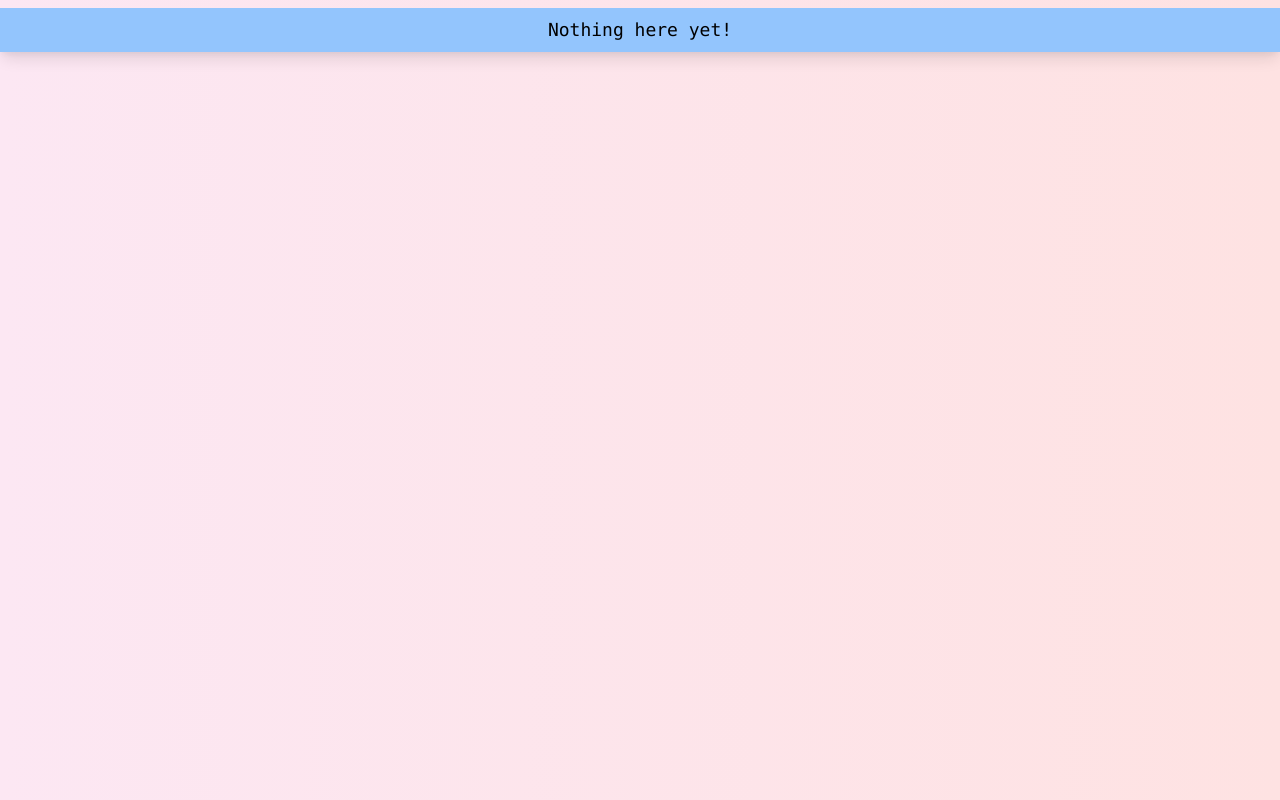
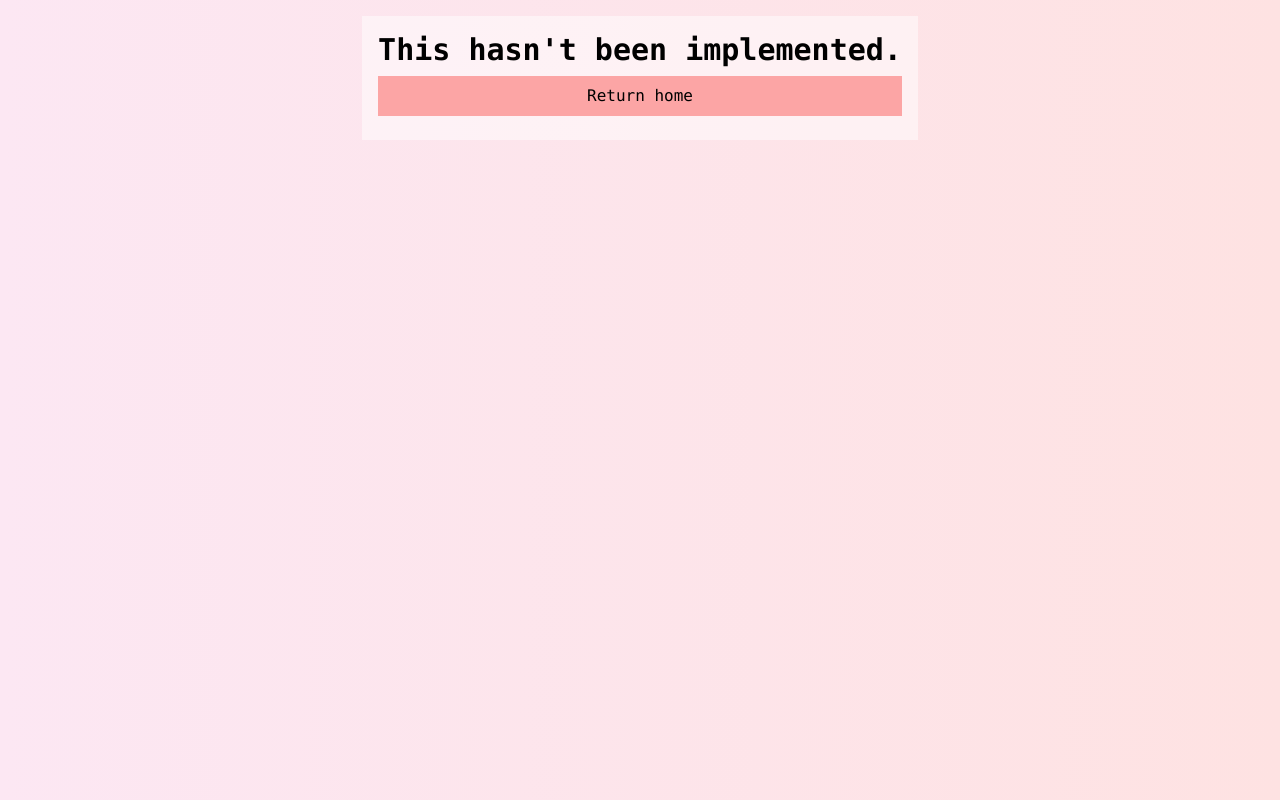
Before and after one commit to sheepy0125/NewMinecraftGearFormSite, a React (Create React App) app: page /NotImplemented in a window 1280 px wide. Built offline with nearby package versions, Linux system fonts and the light colour scheme.

Commit message:
Added client side routing, boilerplate, and error pages

```diff
--- a/package.json
+++ b/package.json
@@ -8,6 +8,8 @@
 		"@testing-library/user-event": "^12.1.10",
 		"react": "^17.0.2",
 		"react-dom": "^17.0.2",
+		"react-router": "^5.2.0",
+		"react-router-dom": "^5.2.0",
 		"react-scripts": "4.0.3",
 		"web-vitals": "^1.0.1"
 	},
@@ -42,5 +44,5 @@
 		"postcss": "^7.0.36",
 		"tailwindcss": "npm:@tailwindcss/postcss7-compat@^2.1.4"
 	},
-	"proxy": "localhost:3001"
+	"proxy": "http://localhost:3001"
 }
--- /dev/null
+++ b/src/App.js
@@ -0,0 +1,35 @@
+import {BrowserRouter as Router, Route, Redirect, Switch} from "react-router-dom";
+
+import Navbar from "./components/boilerplate/navbar.jsx";
+import Index from "./components/pages/index.jsx";
+import PageNotFound from "./components/pages/errors/pageNotFound.jsx";
+import NotImplemented from "./components/pages/errors/notImplemented.jsx";
+
+export default function App() {
+	return (
+		<Router>
+			<div className="content">
+				<Switch>
+					{/* Home page */}
+					<Route exact path="/home">
+						<Navbar />
+						<Index />
+					</Route>
+
+					{/* Home redirect */}
+					<Route exact path="/">
+						<Redirect to="/home" />
+					</Route>
+
+					{/* Not implemented */}
+					<Route path="/NotImplemented">
+						<NotImplemented />
+					</Route>
+
+					{/* 404 */}
+					<PageNotFound />
+				</Switch>
+			</div>
+		</Router>
+	);
+}
--- /dev/null
+++ b/src/components/boilerplate/button.jsx
@@ -0,0 +1,11 @@
+// Button
+
+export default function Button(props) {
+	return (
+		<button
+			className={"bg-" + (props.colorNormal || "blue-300") + " hover:bg-" + (props.colorHover || "blue-700") + " m-2 p-2 font-mono " + props.className}
+		>
+			{props.children}
+		</button>
+	);
+}
--- /dev/null
+++ b/src/components/boilerplate/errorWidget.jsx
@@ -0,0 +1,12 @@
+// Error widget
+
+import Widget from "./widget.jsx";
+
+export default function ErrorWidget(props) {
+	return (
+		<Widget className="block mx-auto max-w-max">
+			<p className="font-mono text-3xl">{props.message}</p>
+			{props.children}
+		</Widget>
+	);
+}
--- /dev/null
+++ b/src/components/boilerplate/navbar.jsx
@@ -0,0 +1,13 @@
+export default function Navbar() {
+	return (
+		<>
+			<h1>Navigation</h1>
+			<ul>
+				<li>Form</li>
+				<li>View orders</li>
+				<li>Enchantment dictionary</li>
+				<li>Administrator</li>
+			</ul>
+		</>
+	);
+}
--- /dev/null
+++ b/src/components/boilerplate/widget.jsx
@@ -0,0 +1,5 @@
+// Base widget component
+
+export default function Widget(props) {
+	return <div className={"p-4 m-4 font-semibold bg-white bg-opacity-50 rounded-lg" + props.className}>{props.children}</div>;
+}
--- /dev/null
+++ b/src/components/pages/errors/notImplemented.jsx
@@ -0,0 +1,15 @@
+// Not implemented error page
+
+import ErrorWidget from "../../boilerplate/errorWidget.jsx";
+import Button from "../../boilerplate/button.jsx";
+import {Link} from "react-router-dom";
+
+export default function NotImplemented() {
+	return (
+		<ErrorWidget message="This hasn't been implemented.">
+			<Button colorNormal="red-300" colorHover="red-400" className="w-full mx-auto">
+				<Link to="/home">Return home</Link>
+			</Button>
+		</ErrorWidget>
+	);
+}
--- /dev/null
+++ b/src/components/pages/errors/pageNotFound.jsx
@@ -0,0 +1,23 @@
+// 404: Page not found error page
+
+import ErrorWidget from "../../boilerplate/errorWidget.jsx";
+import Button from "../../boilerplate/button.jsx";
+import {Link} from "react-router-dom";
+
+export default function NotFoundError() {
+	return (
+		<ErrorWidget message="This page doesn't exist!">
+			<p className="font-thin">Make sure you typed in the address correctly if you entered it manually.</p>
+			<p className="font-thin">
+				If you believe this to be an error, you may{" "}
+				<Link to="/NotImplemented" className="text-blue-900 cursor-pointer hover:underline">
+					contact Sheepy
+				</Link>
+				.
+			</p>
+			<Button colorNormal="red-300" colorHover="red-400" className="w-full mx-auto">
+				<Link to="/home">Return home</Link>
+			</Button>
+		</ErrorWidget>
+	);
+}
--- a/src/components/main.jsx
+++ b/src/components/pages/index.jsx
@@ -1,6 +1,9 @@
 import {Component} from "react";
 
-export default class Main extends Component {
+export default class Index extends Component {
+	componentDidMount = () => {
+		console.log("I am here!!");
+	};
 	render = () => {
 		return <p className="container py-2 mx-auto my-2 font-mono text-lg text-center bg-blue-300 shadow-lg">Nothing here yet!</p>;
 	};
--- a/src/index.js
+++ b/src/index.js
@@ -1,5 +1,5 @@
 import {render} from "react-dom";
-import Main from "./components/main.jsx";
+import App from "./App.js";
 import "./index.css";
 
-render(<Main />, document.getElementById("root"));
+render(<App />, document.getElementById("root"));
--- /dev/null
+++ b/tailwind.config.js
@@ -0,0 +1,11 @@
+module.exports = {
+	purge: ["./src/**/*.{js,jsx,ts,tsx}", "./public/index.html"],
+	darkMode: false, // or 'media' or 'class'
+	theme: {
+		extend: {}
+	},
+	variants: {
+		extend: {}
+	},
+	plugins: []
+};
```
Also changed, not shown: 1 other file (tests, documents, lock files or other folders).
